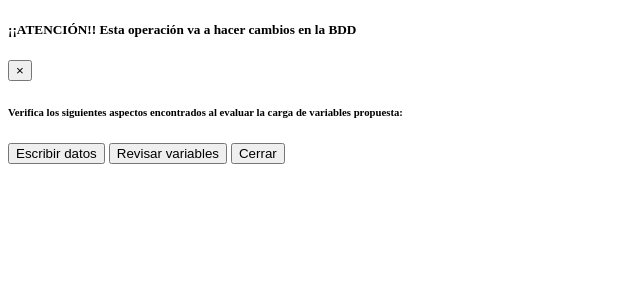
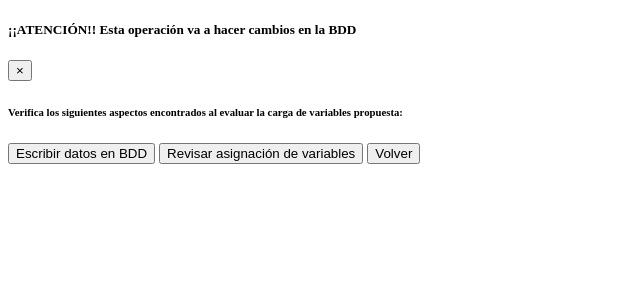
Before and after one commit to Steppewolff/ARPBIGIDISBA_data, a Django app: page /upload_modal in a window 1280 px wide. Shown: the top 300 px of the page, without its empty margins (0-640 px from the left). Run offline with Django 4.2, Linux system fonts and the light colour scheme; parts of the project's set-up code (start-up, migrations or seed data) failed here and were passed over; some libraries are stand-ins or nearby versions.

Commit message:
Correciones en modal de carga de datos y headers en template base para que funcione js correctamente

```diff
--- a/ARPBIGIDISBA_frontend/home/templates/home.html
+++ b/ARPBIGIDISBA_frontend/home/templates/home.html
@@ -32,7 +32,7 @@
       <div class="w3-home-menu">
           <a class="w3-home-item" href="/documentacion"><p>Documentación</p></a>
           <a class="w3-home-item" href="/cargadatos"><p>Carga de datos</p></a>
-          <a class="w3-home-item" href="/contacto"><p>Contacto</p></a>
+<!--          <a class="w3-home-item" href="/contacto"><p>Contacto</p></a>-->
       </div>
     </div>
     {% endblock %}
--- a/ARPBIGIDISBA_frontend/templates/home_template.html
+++ b/ARPBIGIDISBA_frontend/templates/home_template.html
@@ -8,6 +8,7 @@
     <meta name="viewport" content="width=device-width, initial-scale=1">
     <link rel="stylesheet" href="{% static 'css/home.css' %}">
     <link rel="stylesheet" href="https://fonts.googleapis.com/css?family=Poppins">
+    <link href="https://cdnjs.cloudflare.com/ajax/libs/font-awesome/5.15.3/css/all.min.css" rel="stylesheet" />
     <link rel="icon" href="{% static 'img/arpbig-high-resolution-logo-black-transparent(2).ico' %}" type="image/x-icon">
     <script src="https://ajax.googleapis.com/ajax/libs/jquery/3.5.1/jquery.min.js" integrity="sha384-ZvpUoO/+PpLXR1lu4jmpXWu80pZlYUAfxl5NsBMWOEPSjUn/6Z/hRTt8+pR6L4N2" crossorigin="anonymous"></script>
     <script src="https://code.jquery.com/jquery-3.2.1.min.js" integrity="sha384-xBuQ/xzmlsLoJpyjoggmTEz8OWUFM0/RC5BsqQBDX2v5cMvDHcMakNTNrHIW2I5f" crossorigin="anonymous"></script>
--- a/ARPBIGIDISBA_frontend/upload/templates/upload_modal.html
+++ b/ARPBIGIDISBA_frontend/upload/templates/upload_modal.html
@@ -17,9 +17,9 @@
             <h6>Verifica los siguientes aspectos encontrados al evaluar la carga de variables propuesta:</h6>
         </div>
         <div class="modal-footer">
-            <button type="button" class="btn btn-danger">Escribir datos</button>
-            <button type="button" class="btn btn-success">Revisar variables</button>
-            <button type="button" class="btn btn-secondary" data-dismiss="modal">Cerrar</button>
+            <button type="button" class="btn btn-danger">Escribir datos en BDD</button>
+            <button type="button" class="btn btn-success">Revisar asignación de variables</button>
+            <button type="button" class="btn btn-secondary" data-dismiss="modal">Volver</button>
         </div>
     </div>
 </div>
--- a/ARPBIGIDISBA_frontend/upload/templates/upload_summary.html
+++ b/ARPBIGIDISBA_frontend/upload/templates/upload_summary.html
@@ -26,12 +26,12 @@
       </div>
 
       {% if all_fields %}
-        <div class="results" style="overflow: auto;">
+        <div class="results" align="center" style="overflow: auto; width: 40%;" >
             <table class="table table-striped">
-                <thead>
+                <thead style="font-weight: bold; font-variant: small-caps; outline: 5px solid black; color: white; background-color: #f44336;">
                     <tr>
                         <th>Columna excel</th>
-                        <th>--></th>
+                        <th align="center"><i class="fas fa-arrow-circle-right fa-2x" style="width: 100%; height: 100%; "></i></th>
                         <th>Campo BDD</th>
                     </tr>
                 </thead>
```
Also changed, not shown: ARPBIGIDISBA_frontend/ARPBIGIDISBA_frontend/settings.py (+12 -0 lines).
